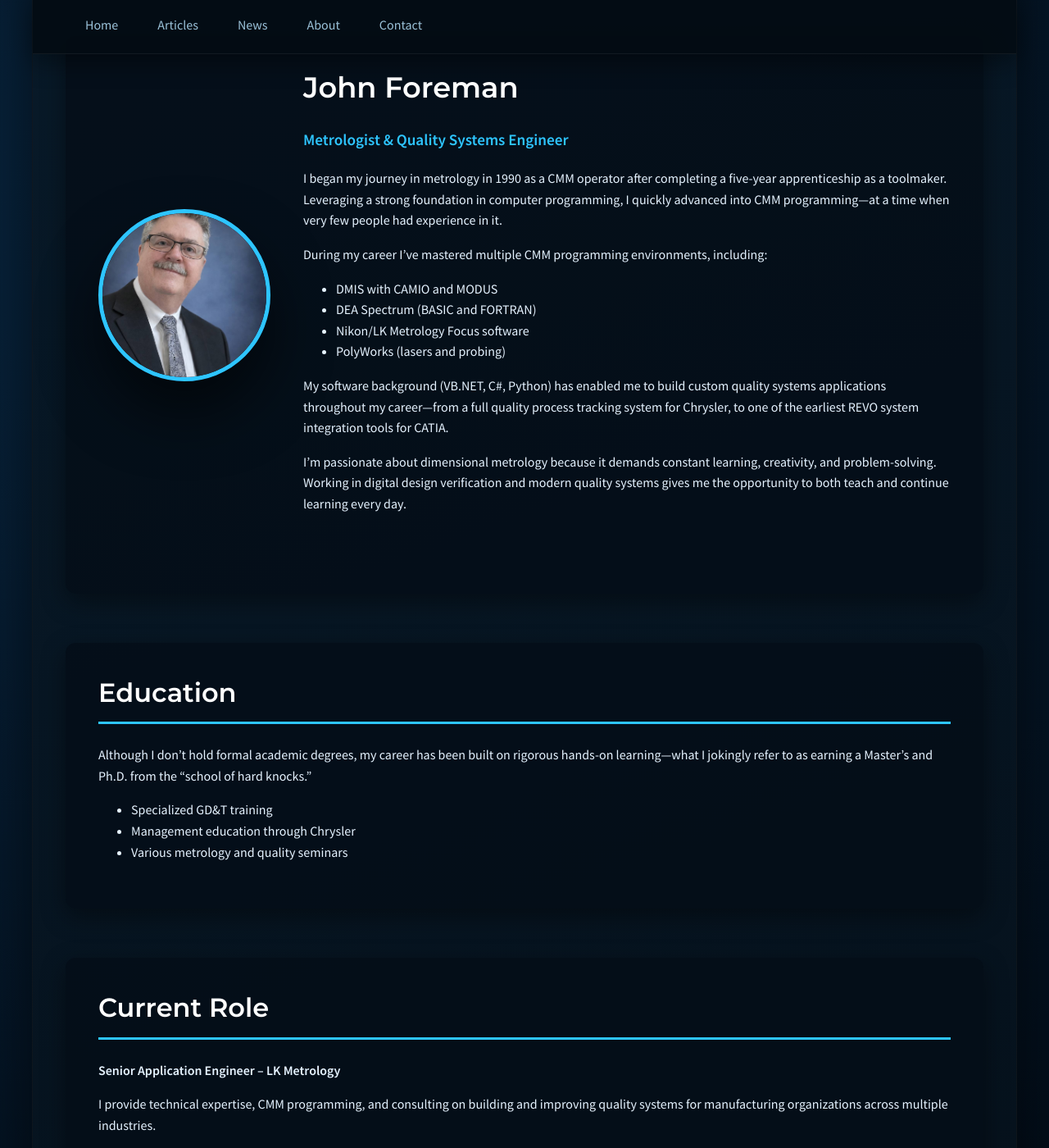
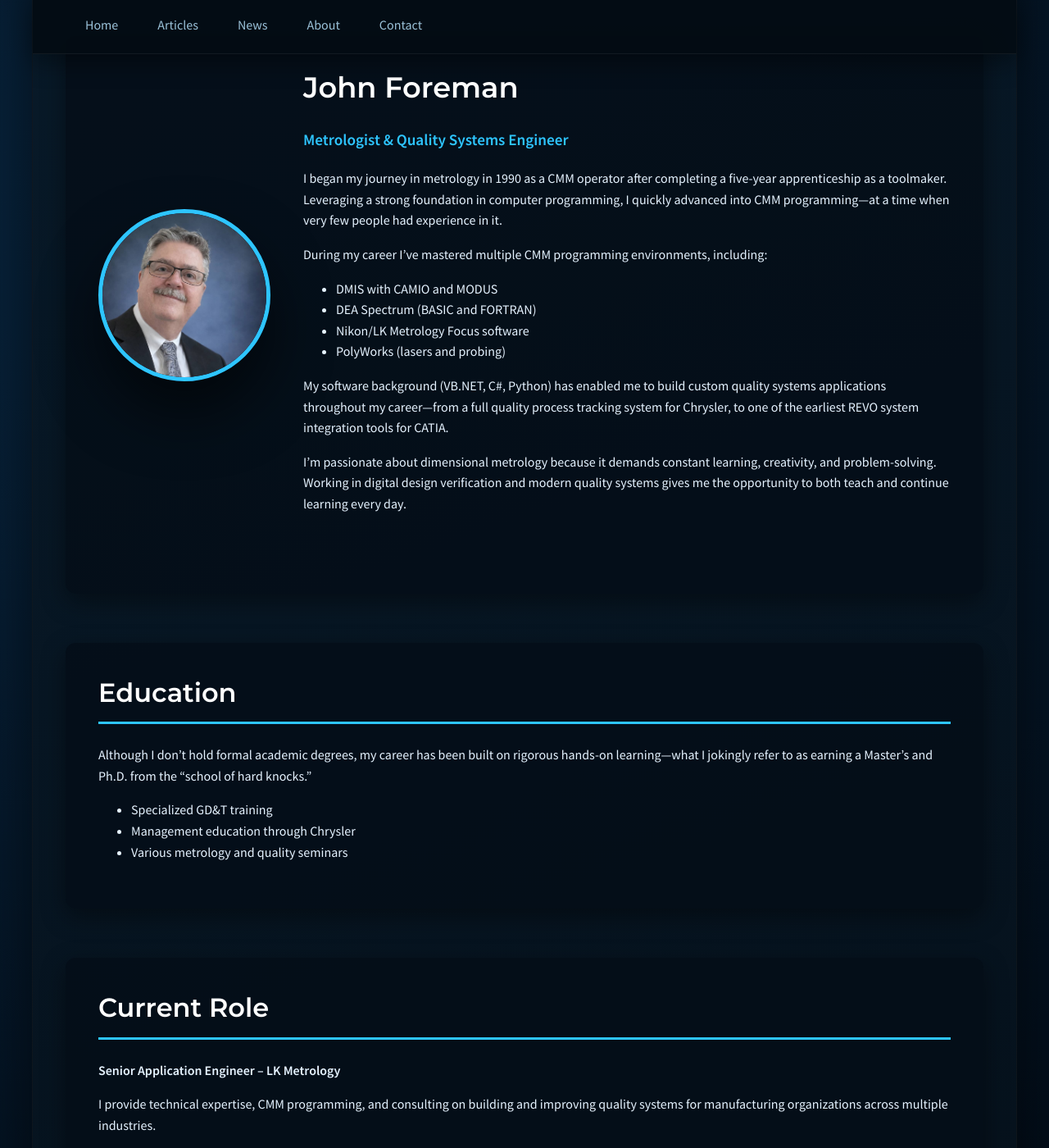
Before and after one commit to JohnForeman/MetrologyCentral, a Jekyll site: the page built from about.md, in a window 1280 px wide and 1400 px high, scrolled down 531 px. Shown: the whole window at 82% size. Built offline with Jekyll 4.4.1, drawn with Linux system fonts in a browser that asks for light colours.

Commit message:
Adjust headshot crop positioning

```diff
--- a/assets/css/main.css
+++ b/assets/css/main.css
@@ -875,6 +875,7 @@ h1, h2, h3, h4, h5, h6 {
   border: 4px solid var(--brand-accent);
   box-shadow: var(--shadow-md);
   object-fit: cover;
+  object-position: center 18%;
 }
 
 .author-box .author-info h3 {
@@ -1056,6 +1057,7 @@ h1, h2, h3, h4, h5, h6 {
   border: 5px solid var(--brand-accent);
   box-shadow: var(--shadow-lg);
   object-fit: cover;
+  object-position: center 18%;
 }
 
 .about-intro .bio h2 {
```
